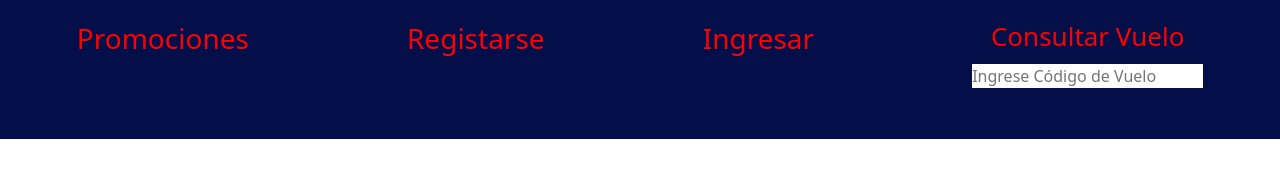
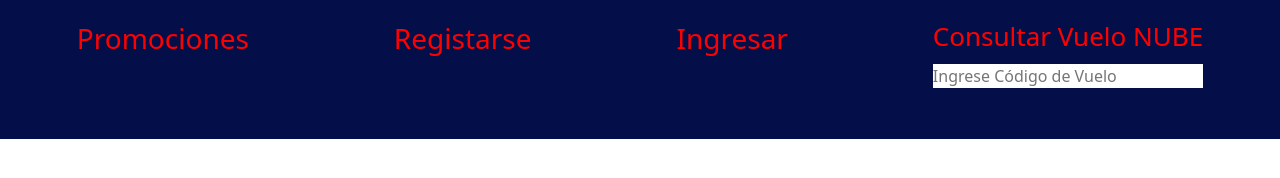
Before and after one commit to ktmoreno/aeropuerto-santa-ana, a plain HTML site: page registro.html in a window 1280 px wide. Shown: the part 160-338 px from the top of the page. Drawn offline with nearby package versions, Linux system fonts and the light colour scheme.

Commit message:
Update registro.html

```diff
--- a/registro.html
+++ b/registro.html
@@ -22,7 +22,7 @@
             <a href="registro.html" type="button" type="submit" class="">Registarse</a>
             <a href="login.html" type="button" type="submit" class="">Ingresar</a>
             <div class="consultaDeVuelo">
-                <label for="consultarVuelo">Consultar Vuelo</label>
+                <label for="consultarVuelo">Consultar Vuelo NUBE</label>
                 <input type="text" id="consultarVuelo" name="consultarVuelo" placeholder="Ingrese Código de Vuelo" class="" >
             </div>
         </div>
```
